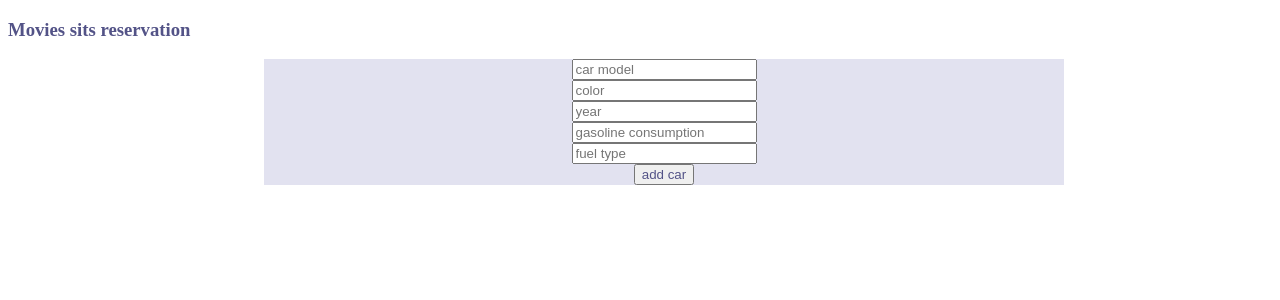
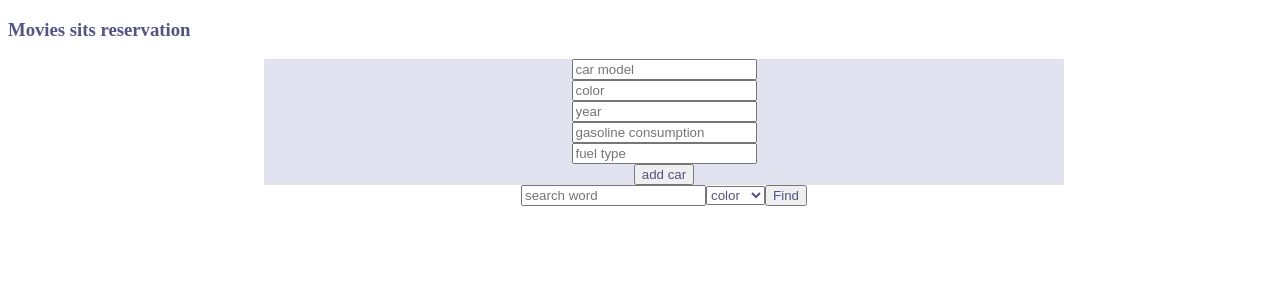
Before and after one commit to KlimaGi/cinema-reservation, a React (Create React App) app in the folder front/: page /user in a window 1280 px wide. Shown: the top 300 px of the page. Built offline with nearby package versions, Linux system fonts and the light colour scheme; no server answers.

Commit message:
feat: find car by 'select' call

```diff
--- /dev/null
+++ b/front/src/components/car-form.jsx
@@ -0,0 +1,44 @@
+import React, { useRef } from 'react';
+import { post } from '../plugins/http';
+
+const CarForm = () => {
+  const carRefs = {
+    modelRef: useRef(),
+    colorRef: useRef(),
+    yearRef: useRef(),
+    gasConsRef: useRef(),
+    fuelTypeRef: useRef(),
+  }
+
+  const confirmData = async () => {
+    const carData = {
+      model: carRefs.modelRef.current.value,
+      color: carRefs.colorRef.current.value,
+      year: carRefs.yearRef.current.value,
+      gasolineConsumption: carRefs.gasConsRef.current.value,
+      fuelType: carRefs.fuelTypeRef.current.value
+    };
+    const data = await post('addCar', carData);
+    console.log('carData--', data);
+
+    carRefs.modelRef.current.value = '';
+    carRefs.colorRef.current.value = '';
+    carRefs.yearRef.current.value = '';
+    carRefs.gasConsRef.current.value = '';
+    carRefs.fuelTypeRef.current.value = '';
+  }
+
+  return (
+    <div className='container fd-column'>
+      <input ref={carRefs.modelRef} type="text" placeholder='car model' />
+      <input ref={carRefs.colorRef} type="text" placeholder='color' />
+      <input ref={carRefs.yearRef} type="number" placeholder='year' />
+      <input ref={carRefs.gasConsRef} type="number" placeholder='gasoline consumption' />
+      <input ref={carRefs.fuelTypeRef} type="text" placeholder='fuel type' />
+
+      <button onClick={confirmData}>add car</button>
+    </div>
+  )
+}
+
+export default CarForm;
--- /dev/null
+++ b/front/src/components/find-form.jsx
@@ -0,0 +1,29 @@
+import React, { useRef } from 'react';
+import { get } from '../plugins/http';
+
+const FindForm = () => {
+  const inpRef = useRef();
+  const selectRef = useRef();
+
+  async function find() {
+    const res = await get(`find/${inpRef.current.value}/${selectRef.current.value}`);
+    console.log('res-find', res);
+
+    inpRef.current.value = '';
+  }
+
+  return (
+    <div>
+      <input ref={inpRef} type="text" placeholder='search word' />
+      <select name='' id='' ref={selectRef}>
+        <option value='color'>color</option>
+        <option value='model'>model</option>
+        <option value='year'>year</option>
+        <option value='fuel'>fuel</option>
+      </select>
+      <button onClick={find}>Find</button>
+    </div>
+  )
+}
+
+export default FindForm;
--- a/front/src/pages/user-page.jsx
+++ b/front/src/pages/user-page.jsx
@@ -1,42 +1,14 @@
-import React, { useRef } from 'react';
-import { post } from '../plugins/http';
+import React from 'react';
+import CarForm from "../components/car-form";
+import FindForm from '../components/find-form';
 
 const UserPage = () => {
-  const carRefs = {
-    modelRef: useRef(),
-    colorRef: useRef(),
-    yearRef: useRef(),
-    gasConsRef: useRef(),
-    fuelTypeRef: useRef(),
-  }
 
-  const confirmData = async () => {
-    const carData = {
-      model: carRefs.modelRef.current.value,
-      color: carRefs.colorRef.current.value,
-      year: carRefs.yearRef.current.value,
-      gasolineConsumption: carRefs.gasConsRef.current.value,
-      fuelType: carRefs.fuelTypeRef.current.value
-    };
-    const data = await post('carData', carData);
-    console.log('carData--', data);
-
-    carRefs.modelRef.current.value = '';
-    carRefs.colorRef.current.value = '';
-    carRefs.yearRef.current.value = '';
-    carRefs.gasConsRef.current.value = '';
-    carRefs.fuelTypeRef.current.value = '';
-  }
 
   return (
-    <div className='container fd-column'>
-      <input ref={carRefs.modelRef} type="text" placeholder='car model' />
-      <input ref={carRefs.colorRef} type="text" placeholder='color' />
-      <input ref={carRefs.yearRef} type="number" placeholder='year' />
-      <input ref={carRefs.gasConsRef} type="number" placeholder='gasoline consumption' />
-      <input ref={carRefs.fuelTypeRef} type="text" placeholder='fuel type' />
-
-      <button onClick={confirmData}>add car</button>
+    <div>
+      <CarForm />
+      <FindForm />
     </div>
   )
 }
```
Also changed, not shown: 2 other files (tests, documents, lock files or other folders).
